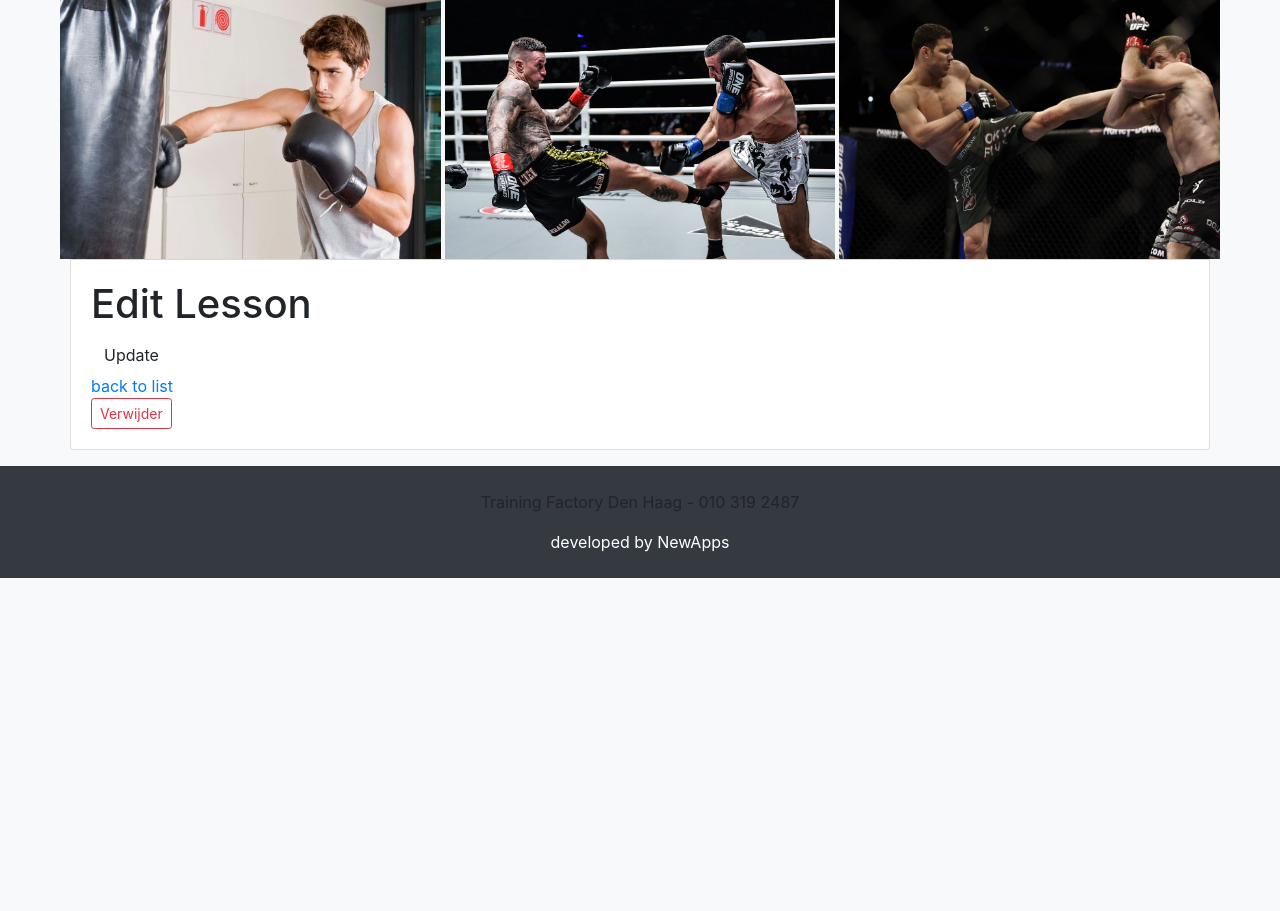
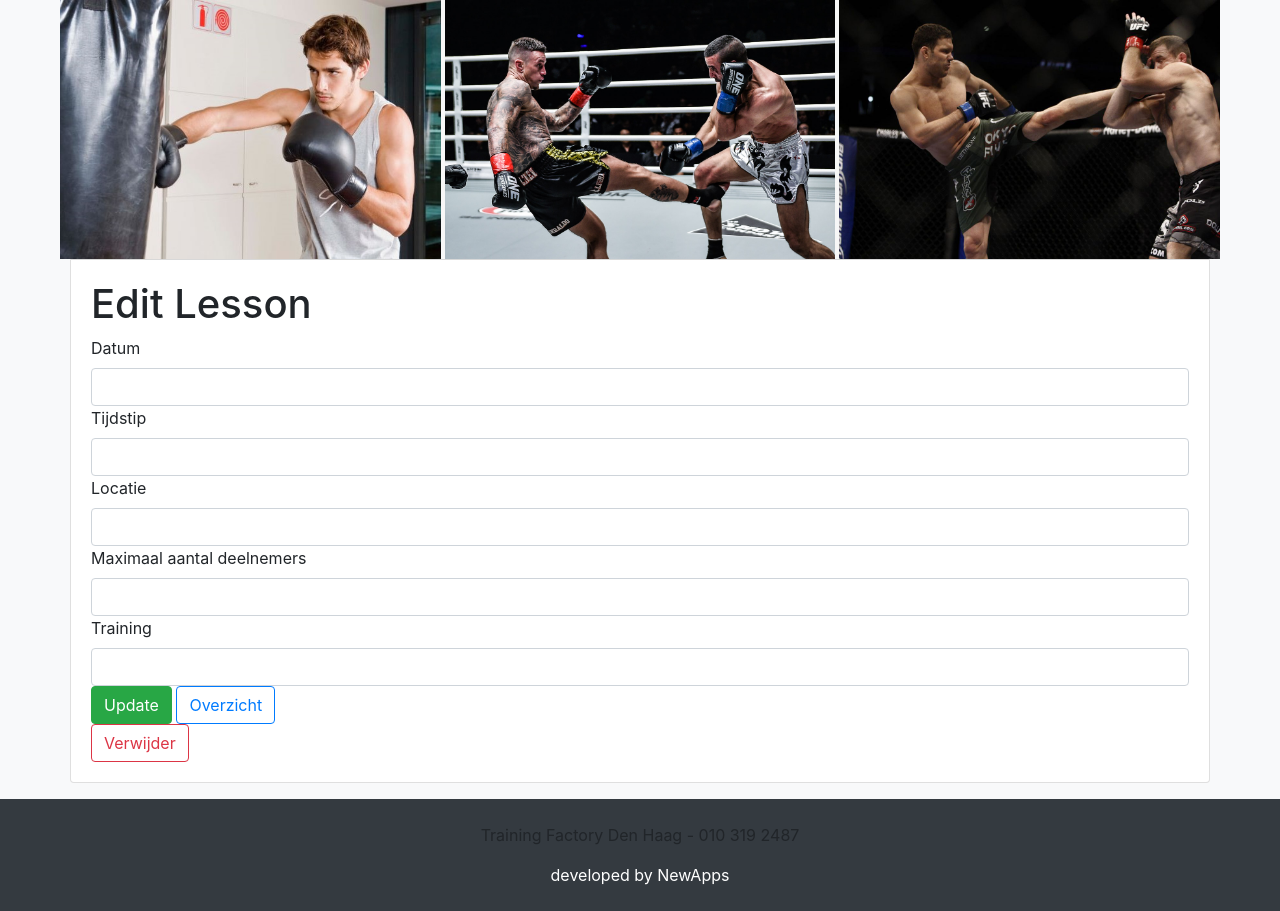
Before and after one commit to Jeffrey-Vink/training_factory, a Symfony app: template templates/medewerker/lesson/edit.html.twig in a window 1280 px wide. Shown: the part 293-1204 px from the top of the page. Before the commit the page ends 871 px from the top, so only its background shows below. Run offline with Twig, Linux system fonts and the light colour scheme; the template is opened without the code that fills it, so the values that code supplies are empty; form fields are guessed from the names that the template uses; style sheets or scripts are compiled from the project's sources; some libraries are stand-ins or nearby versions.

```diff
--- a/src/Controller/MedewerkerController.php
+++ b/src/Controller/MedewerkerController.php
@@ -27,8 +27,9 @@ class MedewerkerController extends AbstractController
      */
     public function indexLessonAction(LessonRepository $lessonRepository): Response
     {
+        $lessen = $this->getDoctrine()->getRepository(Lesson::class)->findAllByDate();
         return $this->render('medewerker/lesson/index.html.twig', [
-            'lessons' => $lessonRepository->findAll(),
+            'lessons' => $lessen,
         ]);
     }
 
--- a/src/Form/LessonType.php
+++ b/src/Form/LessonType.php
@@ -22,7 +22,9 @@ class LessonType extends AbstractType
     {
         $builder
             ->add('dateTime', DateTimeType::class, [
-                'label' => 'Datum en tijd'
+                'date_widget' => 'single_text',
+                'time_widget' => 'single_text',
+                'date_format' => 'dd.MM.yyyy',
             ])
             ->add('location', IntegerType::class, [
                 'label' => 'Locatie'
--- a/templates/medewerker/lesson/_delete_form.html.twig
+++ b/templates/medewerker/lesson/_delete_form.html.twig
@@ -1,5 +1,5 @@
 <form method="post" action="{{ path('medewerker_lesson_delete', {'id': lesson.id}) }}" onsubmit="return confirm('Weet u dit zeker?');">
     <input type="hidden" name="_method" value="DELETE">
     <input type="hidden" name="_token" value="{{ csrf_token('delete' ~ lesson.id) }}">
-    <button class="btn btn-outline-danger btn-sm">Verwijder</button>
+    <button class="btn btn-outline-danger">Verwijder</button>
 </form>
--- a/templates/medewerker/lesson/_form.html.twig
+++ b/templates/medewerker/lesson/_form.html.twig
@@ -1,3 +1,14 @@
 {{ form_start(form) }}
-    <button class="btn">{{ button_label|default('Opslaan') }}</button>
+    <label>Datum</label>
+    {{ form_widget(form.dateTime.date) }}
+    <label>Tijdstip</label>
+    {{ form_widget(form.dateTime.time) }}
+    <label>Locatie</label>
+    {{ form_widget(form.location) }}
+    <label>Maximaal aantal deelnemers</label>
+    {{ form_widget(form.maxUsers) }}
+    <label>Training</label>
+    {{ form_widget(form.training) }}
+    <button class="btn btn-success">{{ button_label|default('Opslaan') }}</button>
+<a href="{{ path('medewerker_lesson_index') }}" class="btn btn-outline-primary" style="height:38px">Overzicht</a>
 {{ form_end(form) }}
--- a/templates/medewerker/lesson/edit.html.twig
+++ b/templates/medewerker/lesson/edit.html.twig
@@ -9,8 +9,6 @@
 
         {{ include('medewerker/lesson/_form.html.twig', {'button_label': 'Update'}) }}
 
-        <a href="{{ path('medewerker_lesson_index') }}">back to list</a>
-
         {{ include('medewerker/lesson/_delete_form.html.twig') }}
     </div>
 {% endblock %}
```
Also changed, not shown: src/Repository/LessonRepository.php (+12 -1 lines).
